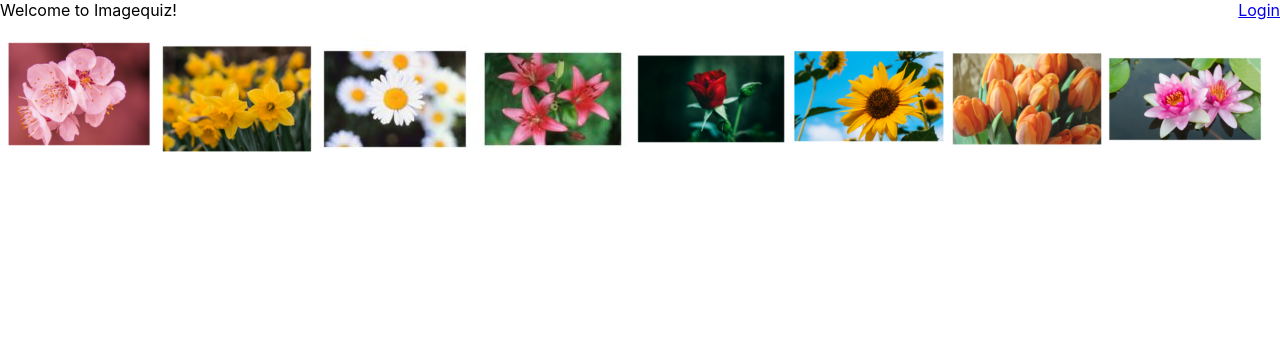
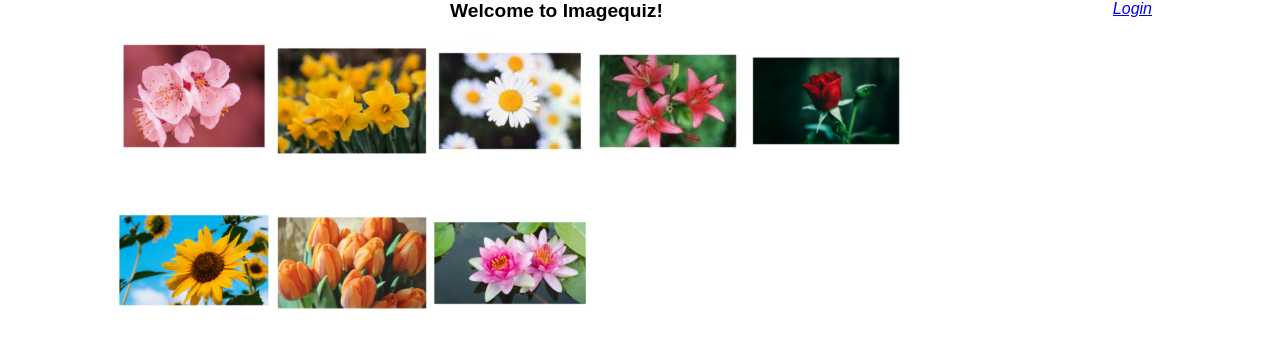
Before and after one commit to kendramlyons/imagequiz, a React (Create React App) app: page / in a window 1280 px wide. Shown: the top 348 px of the page. Built offline with nearby package versions, Linux system fonts and the light colour scheme.

Commit message:
week5style

```diff
--- a/src/components/Home.css
+++ b/src/components/Home.css
@@ -1,4 +1,20 @@
 
-.loginButton {
+#loginLink {
     float: right;
+    font-family: Arial, Helvetica, sans-serif;
+    font-style: italic;
 }
+#flowersDiv {
+    width: 80%;
+    margin-left: auto;
+    margin-right: auto;
+}
+#header {
+    text-align: center;
+    font-size: larger;
+    font-family: Arial, Helvetica, sans-serif;
+    font-weight: bold;
+}
+#mainBody {
+    width:90%;
+}
--- a/src/components/Home.js
+++ b/src/components/Home.js
@@ -19,7 +19,6 @@ class Home extends React.Component {
     // }
 
     render() {
-        let dummyArray = ['cherryblossom.png', 'daisy.jpg'];
         class Flower {
            constructor(name, pictureName) {
                this.name = name;
@@ -58,14 +57,14 @@ class Home extends React.Component {
 
         return(
             //HTML code to display initially
-            <div>
-                <div className="loginButton">
+            <div id="mainBody">
+                <div id="loginLink">
                     {username.length > 0 ? username
                     : <Link to='/login'>Login</Link>}
                 </div>
-                <div>Welcome to Imagequiz!</div>
+                <div id="header">Welcome to Imagequiz!</div>
                 <div id="flowersDiv">
-                    {flowers.map(p => <img src = {require('../images/'+p.picture)} alt = {p.name}></img>)}
+                    {flowers.map(p => <img src = {require('../images/'+p.picture)} alt = {p.name} title = {p.name}></img>)}
                 </div>
             </div>
         );
```
